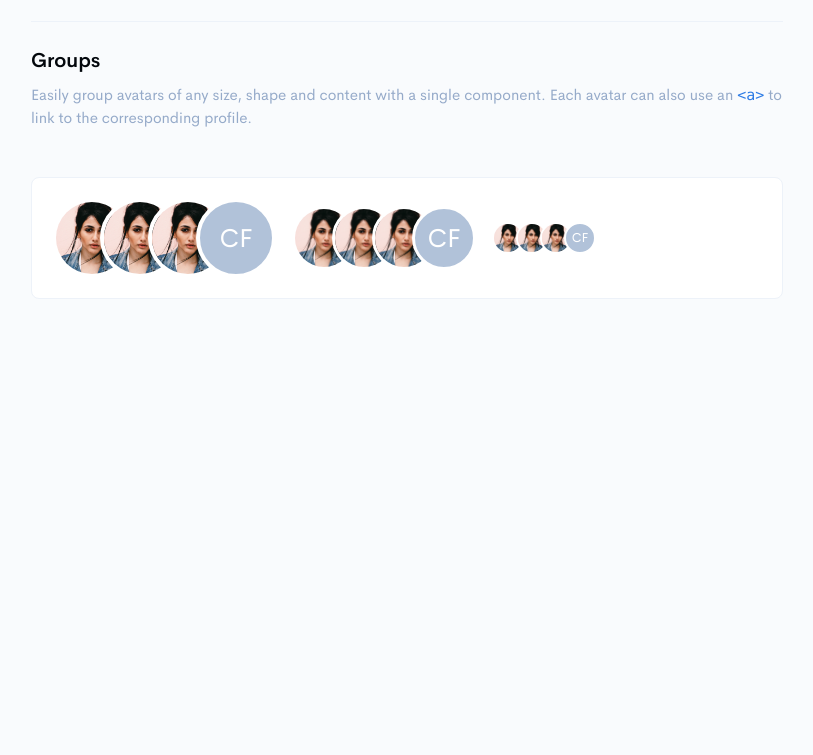
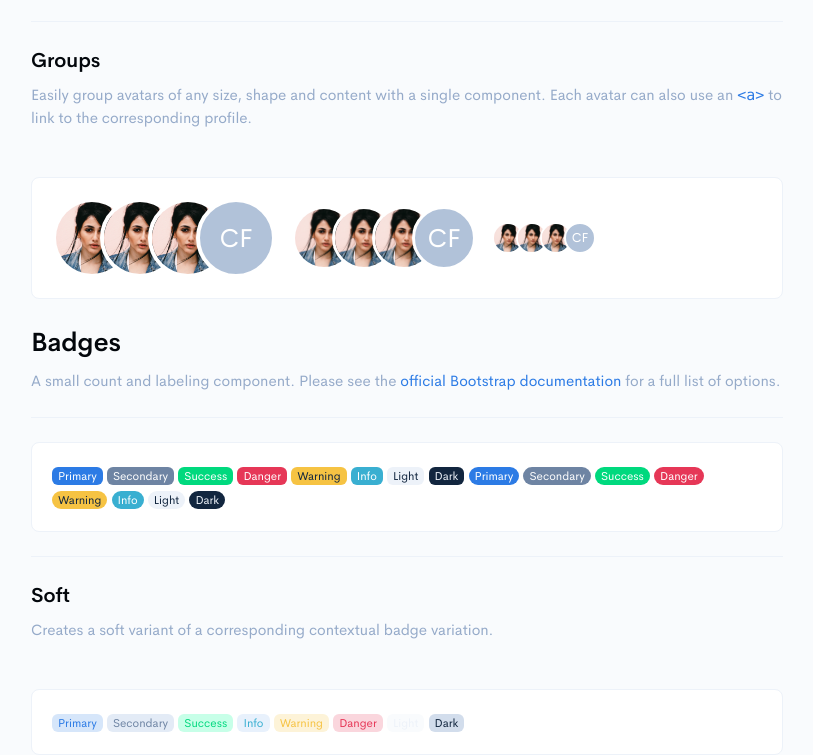
Before and after one commit to nkezhaya/dashkit-tailwind, a plain HTML site: page src/index.html in a window 1280 px wide. Shown: the part 2210-2965 px from the top of the page, without its empty margins (233-1046 px from the left). Before the commit the page ends 2509 px from the top, so only its background shows below. Drawn offline with nearby package versions, Linux system fonts and the light colour scheme; files that its build step writes are made by us from their sources.

Commit message:
added badges

```diff
--- a/src/index.html
+++ b/src/index.html
@@ -304,6 +304,56 @@
         </div>
       </div>
     </div>
+
+    <!-- header -->
+    <div class="space-y-2 pb-6 mb-6 border-b border-gray-200">
+      <h1 class="text-h1 lg:text-3xl font-semibold text-black-900">Badges</h1>
+      <p class="text-base text-gray-600">A small count and labeling component. Please see the <a target="_blank" href="https://getbootstrap.com/docs/5.0/components/alerts/" class="text-blue-500 hover:text-blue-600">official Bootstrap documentation</a> for a full list of options.</p>
+    </div>
+
+    <!-- card -->
+    <div class="bg-white border border-gray-200 rounded-lg p-5 space-y-5">
+      <!-- badge -->
+      <span class="bg-primary text-white text-base text-xs rounded-md py-0.5 px-1.5 leading-0">Primary</span>
+      <span class="bg-secondary text-white text-base text-xs rounded-md py-0.5 px-1.5 leading-0">Secondary</span>
+      <span class="bg-success text-white text-base text-xs rounded-md py-0.5 px-1.5 leading-0">Success</span>
+      <span class="bg-danger text-white text-base text-xs rounded-md py-0.5 px-1.5 leading-0">Danger</span>
+      <span class="bg-warning text-black text-base text-xs rounded-md py-0.5 px-1.5 leading-0">Warning</span>
+      <span class="bg-info text-white text-base text-xs rounded-md py-0.5 px-1.5 leading-0">Info</span>
+      <span class="bg-light text-dark text-base text-xs rounded-md py-0.5 px-1.5 leading-0">Light</span>
+      <span class="bg-dark text-light text-base text-xs rounded-md py-0.5 px-1.5 leading-0">Dark</span>
+
+      <!-- badge pill -->
+      <span class="bg-primary text-white text-base text-xs rounded-full py-0.5 px-1.5 leading-0">Primary</span>
+      <span class="bg-secondary text-white text-base text-xs rounded-full py-0.5 px-1.5 leading-0">Secondary</span>
+      <span class="bg-success text-white text-base text-xs rounded-full py-0.5 px-1.5 leading-0">Success</span>
+      <span class="bg-danger text-white text-base text-xs rounded-full py-0.5 px-1.5 leading-0">Danger</span>
+      <span class="bg-warning text-black text-base text-xs rounded-full py-0.5 px-1.5 leading-0">Warning</span>
+      <span class="bg-info text-white text-base text-xs rounded-full py-0.5 px-1.5 leading-0">Info</span>
+      <span class="bg-light text-dark text-base text-xs rounded-full py-0.5 px-1.5 leading-0">Light</span>
+      <span class="bg-dark text-light text-base text-xs rounded-full py-0.5 px-1.5 leading-0">Dark</span>
+    </div>
+
+    <hr class="my-6 border-gray-200">
+
+    <!-- subheader -->
+    <div class="space-y-2 pb-6">
+      <h2 class="text-h2 lg:text-3xl font-semibold text-black-900">Soft</h2>
+      <p class="text-base text-gray-600">Creates a soft variant of a corresponding contextual badge variation.</p>
+    </div>
+
+    <!-- card -->
+    <div class="bg-white border border-gray-200 rounded-lg p-5 space-y-5">
+      <!-- badge -->
+      <span class="bg-blue-100 text-primary text-base text-xs rounded-md py-0.5 px-1.5 leading-0">Primary</span>
+      <span class="bg-gray-300 text-secondary text-base text-xs rounded-md py-0.5 px-1.5 leading-0">Secondary</span>
+      <span class="bg-green-100 text-success text-base text-xs rounded-md py-0.5 px-1.5 leading-0">Success</span>
+      <span class="bg-blue-50 text-info text-base text-xs rounded-md py-0.5 px-1.5 leading-0">Info</span>
+      <span class="bg-yellow-100 text-warning text-base text-xs rounded-md py-0.5 px-1.5 leading-0">Warning</span>
+      <span class="bg-red-100 text-danger text-base text-xs rounded-md py-0.5 px-1.5 leading-0">Danger</span>
+      <span class="bg-lighter text-light text-base text-xs rounded-md py-0.5 px-1.5 leading-0">Light</span>
+      <span class="bg-gray-400 text-dark text-base text-xs rounded-md py-0.5 px-1.5 leading-0">Dark</span>
+    </div>
   </div>
 
 </body>
--- a/tailwind.config.js
+++ b/tailwind.config.js
@@ -21,6 +21,7 @@ module.exports = {
     },
     fontSize: {
       base: ['0.9375rem', '1.5'],
+      xs: ['0.7187rem', '1,25'],
       sm: ['0.8125rem', '1.75'],
       lg: ['1.0625rem', '1.5'],
       h1: ['1.625rem', '1.5'],
```
